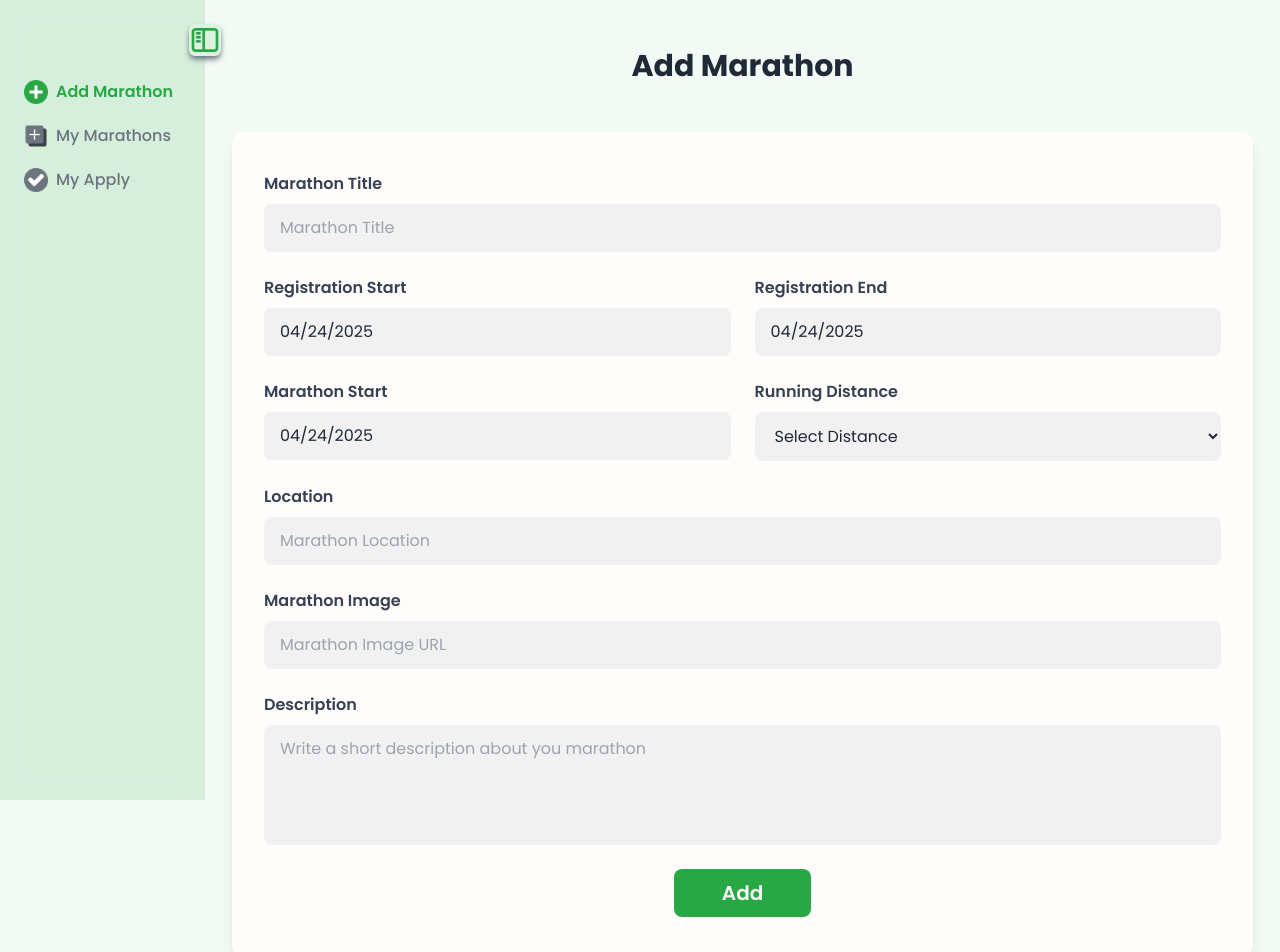
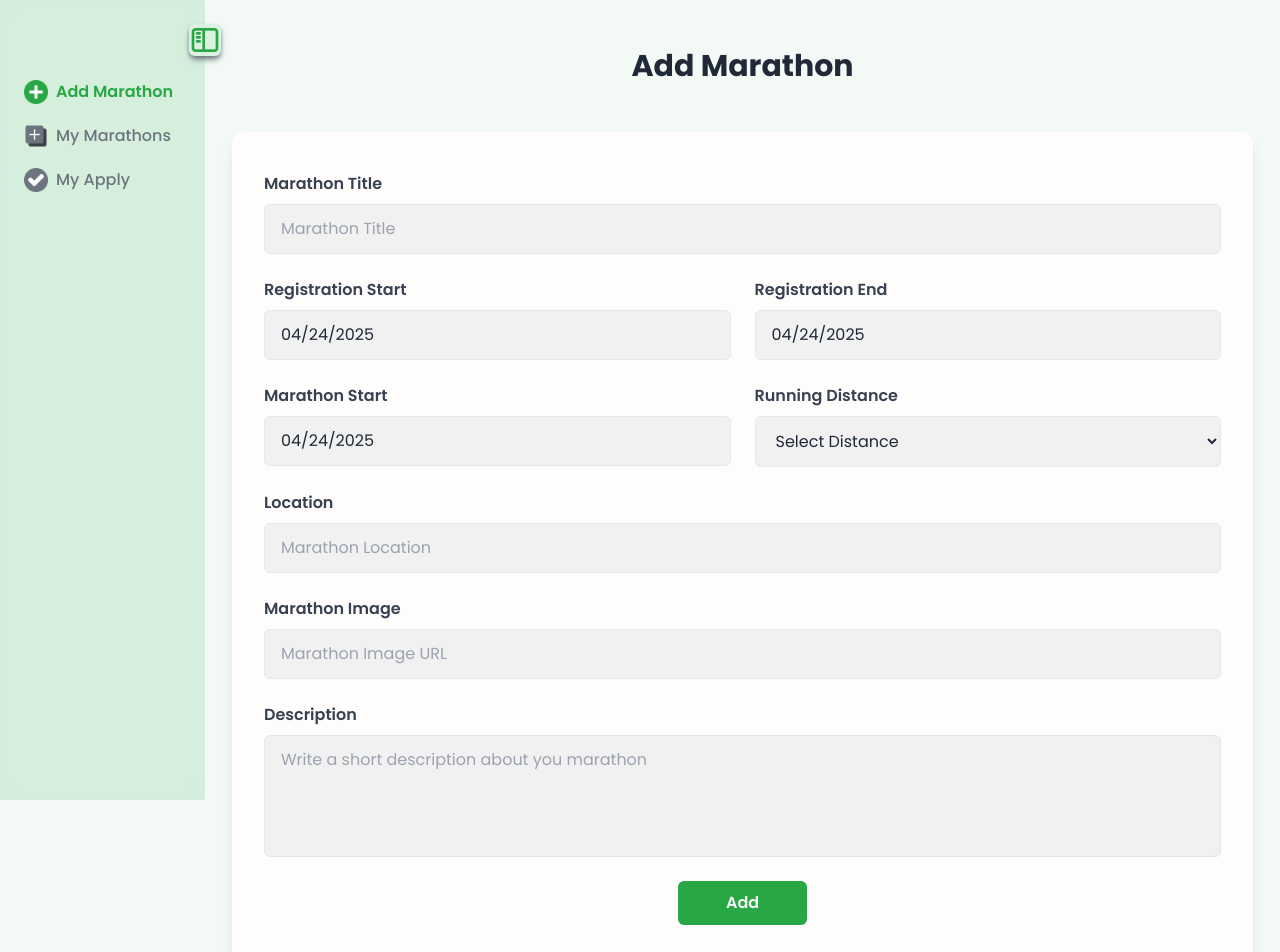
Before and after one commit to rumon3-1416/Marathon-Client-nph-b10a11, a React (Vite) app: page /dashboard in a window 1280 px wide. Shown: the top 952 px of the page. Built offline with nearby package versions, Linux system fonts and the light colour scheme; no server answers; sample sign-in values are in the browser's storage.

Commit message:
Updated: AddMarathon inputs redesigned

```diff
--- a/src/Pages/Dashboard/Pages/AddMarathon/AddMarathon.jsx
+++ b/src/Pages/Dashboard/Pages/AddMarathon/AddMarathon.jsx
@@ -83,7 +83,7 @@ const AddMarathon = () => {
             Marathon Title
           </label>
           <input
-            className={`w-full px-4 py-3 rounded-lg outline-none ${inputColor}`}
+            className={`w-full px-4 py-3 rounded-md border-[1.5px] focus:border-green outline-none transition-all duration-300 ${inputColor}`}
             id="title"
             type="text"
             name="title"
@@ -99,7 +99,7 @@ const AddMarathon = () => {
               Registration Start
             </p>
             <DatePicker
-              className={`w-full px-4 py-3 rounded-lg outline-none ${inputColor}`}
+              className={`w-full px-4 py-3 rounded-md border-[1.5px] focus:border-green outline-none transition-all duration-300 ${inputColor}`}
               selected={startDate}
               onChange={date => setStartDate(date)}
             />
@@ -110,7 +110,7 @@ const AddMarathon = () => {
               Registration End
             </p>
             <DatePicker
-              className={`w-full px-4 py-3 rounded-lg outline-none ${inputColor}`}
+              className={`w-full px-4 py-3 rounded-md border-[1.5px] focus:border-green outline-none transition-all duration-300 ${inputColor}`}
               selected={endDate}
               onChange={date => setEndDate(date)}
             />
@@ -122,7 +122,7 @@ const AddMarathon = () => {
           <div className="flex flex-col">
             <p className={`font-semibold mb-2 ${labelColor}`}>Marathon Start</p>
             <DatePicker
-              className={`w-full px-4 py-3 rounded-lg outline-none ${inputColor}`}
+              className={`w-full px-4 py-3 rounded-md border-[1.5px] focus:border-green outline-none transition-all duration-300 ${inputColor}`}
               selected={marathonDate}
               onChange={date => setMarathonDate(date)}
             />
@@ -136,7 +136,7 @@ const AddMarathon = () => {
               Running Distance
             </label>
             <select
-              className={`w-full px-4 py-3 rounded-lg outline-none  ${inputColor}`}
+              className={`w-full px-4 py-3 rounded-md border-[1.5px] focus:border-green outline-none transition-all duration-300  ${inputColor}`}
               defaultValue=""
               name="distance"
               id="distance"
@@ -164,7 +164,7 @@ const AddMarathon = () => {
             Location
           </label>
           <input
-            className={`w-full px-4 py-3 rounded-lg outline-none ${inputColor}`}
+            className={`w-full px-4 py-3 rounded-md border-[1.5px] focus:border-green outline-none transition-all duration-300 ${inputColor}`}
             type="text"
             id="location"
             name="location"
@@ -179,7 +179,7 @@ const AddMarathon = () => {
             Marathon Image
           </label>
           <input
-            className={`w-full px-4 py-3 rounded-lg outline-none ${inputColor}`}
+            className={`w-full px-4 py-3 rounded-md border-[1.5px] focus:border-green outline-none transition-all duration-300 ${inputColor}`}
             type="text"
             id="image"
             name="image"
@@ -197,7 +197,7 @@ const AddMarathon = () => {
             Description
           </label>
           <textarea
-            className={`w-full px-4 py-3 rounded-lg outline-none resize-none ${inputColor}`}
+            className={`w-full px-4 py-3 rounded-md border-[1.5px] focus:border-green outline-none transition-all duration-300 resize-none ${inputColor}`}
             id="description"
             name="description"
             placeholder="Write a short description about you marathon"
@@ -210,7 +210,7 @@ const AddMarathon = () => {
         <div className="text-center">
           <button
             type="submit"
-            className="bg-green text-light2 hover:bg-gold2 text-xl font-semibold px-12 py-2.5 rounded-lg"
+            className="bg-green text-light2 hover:bg-dark-green font-semibold px-12 py-2.5 rounded-md"
           >
             Add
           </button>
--- a/src/components/Modal/Modal.jsx
+++ b/src/components/Modal/Modal.jsx
@@ -28,7 +28,7 @@ const Modal = ({ property, children }) => {
   return show ? (
     <div className="bg-[#00000053] w-full min-h-screen backdrop-blur-sm p-12 fixed inset-x-0 top-0 z-20 flex justify-center items-center">
       <div
-        className={`animate__animated animate__bounceIn min-w-[18rem] shadow-lg p-8 rounded-xl flex flex-col items-center ${
+        className={`animate__animated animate__bounceIn min-w-[18rem] shadow-lg p-8 rounded-lg flex flex-col items-center ${
           darkTheme ? 'bg-dark5' : 'bg-[#fffcfc]'
         }`}
       >
```
